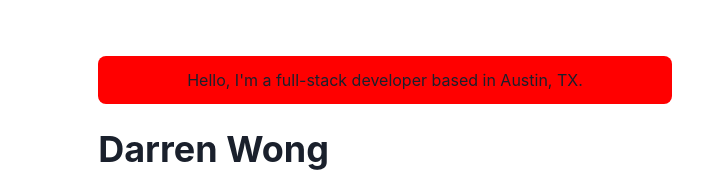
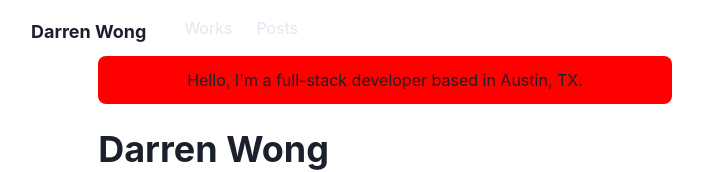
Before and after one commit to WongDarren/portfolio, a Next.js app: page / in a window 1280 px wide. Shown: the top 172 px of the page, without its empty margins (255-958 px from the left). Built offline with nearby package versions, Linux system fonts and the light colour scheme.

Commit message:
Add navigation

```diff
--- /dev/null
+++ b/components/layouts/logo.js
@@ -0,0 +1,42 @@
+import Link from 'next/link';
+import Image from 'next/image';
+import { Text, useColorModeValue } from '@chakra-ui/react';
+import styled from '@emotion/styled';
+
+const LogoBox = styled.span`
+  font-weight: bold;
+  font-size: 18px;
+  display: inline-flex;
+  align-items: center;
+  height: 30px;
+  line-height: 20px;
+  padding: 10px;
+
+  &:hover img {
+    transform: rotate(20deg);
+  }
+`;
+
+const Logo = () => {
+  const footPrintImg = `/images/footprint${useColorModeValue('', '-dark')}.png`;
+
+  return (
+    <Link href="/">
+      <a>
+        <LogoBox>
+          {/* <Image src={footPrintImg} width={20} height={20} alt="logo" /> */}
+          <Text
+            color={useColorModeValue('gray.800', 'whiteAlpha.900')}
+            fontFamily="M PLUS Rounded 1c"
+            fontWeight="bold"
+            ml={3}
+          >
+            Darren Wong
+          </Text>
+        </LogoBox>
+      </a>
+    </Link>
+  );
+};
+
+export default Logo;
--- a/components/layouts/main.js
+++ b/components/layouts/main.js
@@ -1,5 +1,7 @@
 import Head from 'next/head';
+import Navbar from './navbar';
 import { Box, Container } from '@chakra-ui/react';
+import { Router } from 'next/dist/client/router';
 
 const Main = ({ children }) => {
   return (
@@ -9,6 +11,8 @@
         <title>Darren Wong - Home</title>{' '}
       </Head>
 
+      <Navbar path={Router.asPath} />
+
       <Container maxW="container.md" pt={14}>
         {children}
       </Container>
--- /dev/null
+++ b/components/layouts/navbar.js
@@ -0,0 +1,111 @@
+import Logo from './logo';
+import NextLink from 'next/link';
+import {
+  Container,
+  Box,
+  Link,
+  Stack,
+  Heading,
+  Flex,
+  Menu,
+  MenuItem,
+  MenuList,
+  MenuButton,
+  IconButton,
+  useColorModeValue
+} from '@chakra-ui/react';
+import { HamburgerIcon } from '@chakra-ui/icons';
+
+const LinkItem = ({ href, path, children }) => {
+  const active = path === href;
+  const inactiveColor = useColorModeValue('gray.200', 'whiteAlpha.900');
+
+  return (
+    <NextLink href={href} passHref>
+      <Link
+        p={2}
+        bg={active ? 'grassTeal' : undefined}
+        color={active ? '#202023' : inactiveColor}
+      >
+        {children}
+      </Link>
+    </NextLink>
+  );
+};
+
+const Navbar = props => {
+  const { path } = props;
+
+  return (
+    <Box
+      position="fixed"
+      as="nav"
+      w="100%"
+      bg={useColorModeValue('#ffffff40', '#20202380')}
+      style={{ backdropFilter: 'blur(10px)' }}
+      zIndex={1}
+      {...props}
+    >
+      <Container
+        display="flex"
+        p={2}
+        maxW="container.md"
+        wrap="wrap"
+        align="center"
+        justify="space-between"
+      >
+        <Flex align="center" mr={5}>
+          <Heading as="h1" size="lg" letterSspacing={'tighter'}>
+            <Logo />
+          </Heading>
+        </Flex>
+        <Stack
+          direction={{ base: 'column', md: 'row' }}
+          display={{ base: 'none', md: 'flex' }}
+          width={{ base: 'full', md: 'auto' }}
+          alignItems="center"
+          flexGrow={1}
+          mt={{ base: 4, nmd: 0 }}
+        >
+          <LinkItem href="/works" path={path}>
+            Works
+          </LinkItem>
+          <LinkItem href="/posts" path={path}>
+            Posts
+          </LinkItem>
+        </Stack>
+        <Box flex={1} align="right">
+          <Box ml={2} display={{ base: 'inline-block', md: 'none' }}>
+            <Menu isLazy id="navbar-menu">
+              <MenuButton
+                as={IconButton}
+                icon={<HamburgerIcon />}
+                variant="outline"
+                aria-label="Options"
+              />
+              <MenuList>
+                <NextLink href="/" passHref>
+                  <MenuItem as={Link}>About</MenuItem>
+                </NextLink>
+                <NextLink href="/works" passHref>
+                  <MenuItem as={Link}>Works</MenuItem>
+                </NextLink>
+                <NextLink href="/posts" passHref>
+                  <MenuItem as={Link}>Posts</MenuItem>
+                </NextLink>
+                <MenuItem
+                  as={Link}
+                  href="https://github.com/WongDarren/portfolio"
+                >
+                  View Source
+                </MenuItem>
+              </MenuList>
+            </Menu>
+          </Box>
+        </Box>
+      </Container>
+    </Box>
+  );
+};
+
+export default Navbar;
--- a/package.json
+++ b/package.json
@@ -22,6 +22,7 @@
   },
   "homepage": "https://github.com/WongDarren/portfolio#readme",
   "dependencies": {
+    "@chakra-ui/icons": "^1.0.16",
     "@chakra-ui/react": "^1.6.10",
     "@emotion/react": "^11.5.0",
     "@emotion/styled": "^11.3.0",
```
Also changed, not shown: 2 other files (tests, documents, lock files or other folders).
